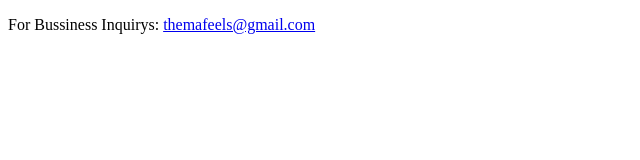
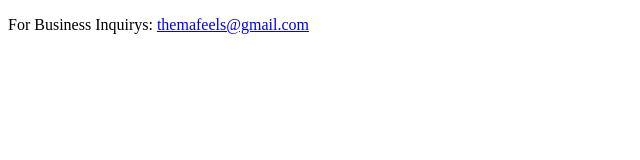
Before and after one commit to mafeels/ouraring, a plain HTML site: page index.html in a window 1280 px wide. Shown: the full height of the page, 0-640 px from the left. Drawn offline with Linux system fonts and the light colour scheme.

Commit message:
Update index.html

```diff
--- a/index.html
+++ b/index.html
@@ -22,7 +22,7 @@
 </head>
 
 <body>
-	<p> For Bussiness Inquirys: <a href="mailto:themafeels@gmail.com">themafeels@gmail.com</a> </p>
+	<p> For Business Inquirys: <a href="mailto:themafeels@gmail.com">themafeels@gmail.com</a> </p>
 
 
 
```
